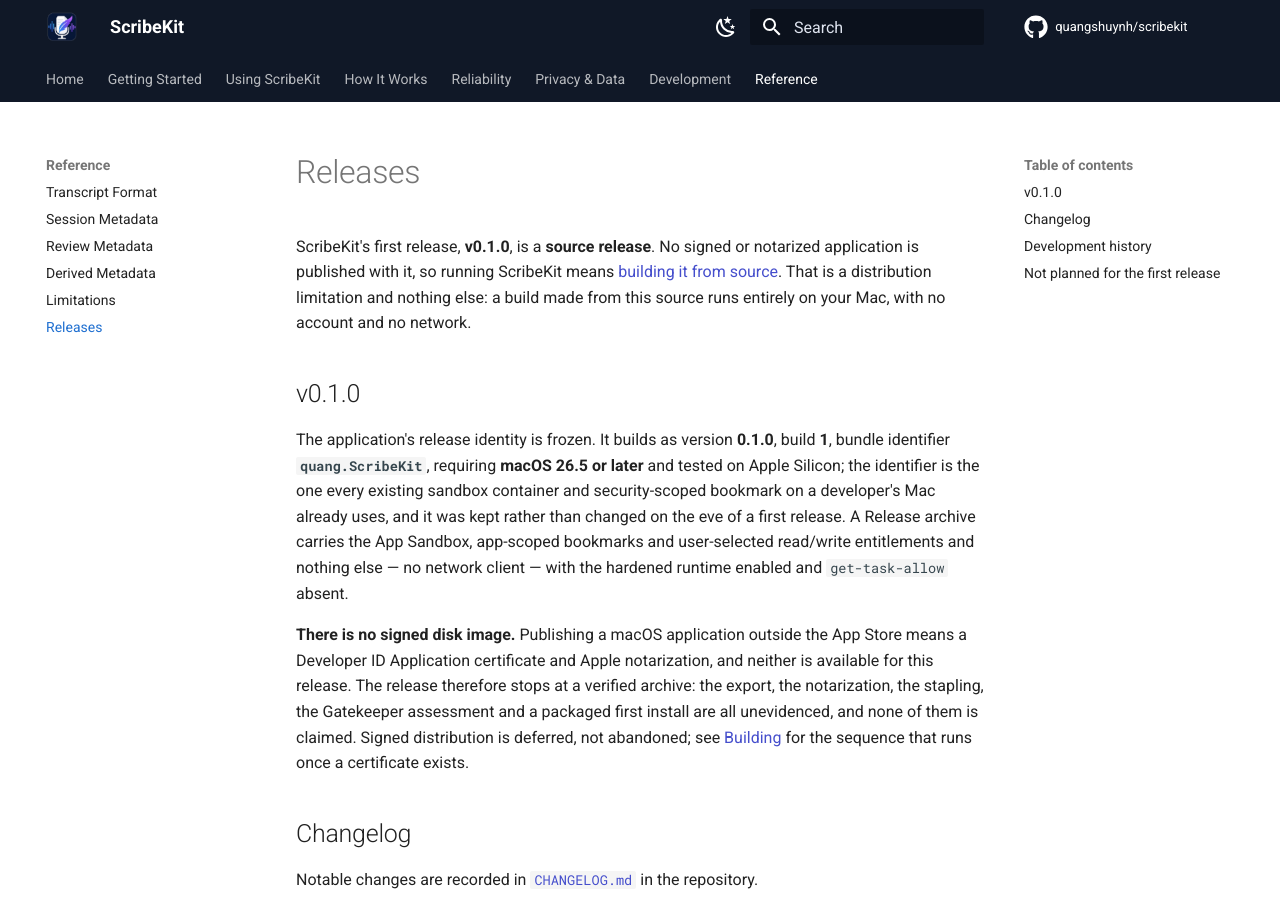
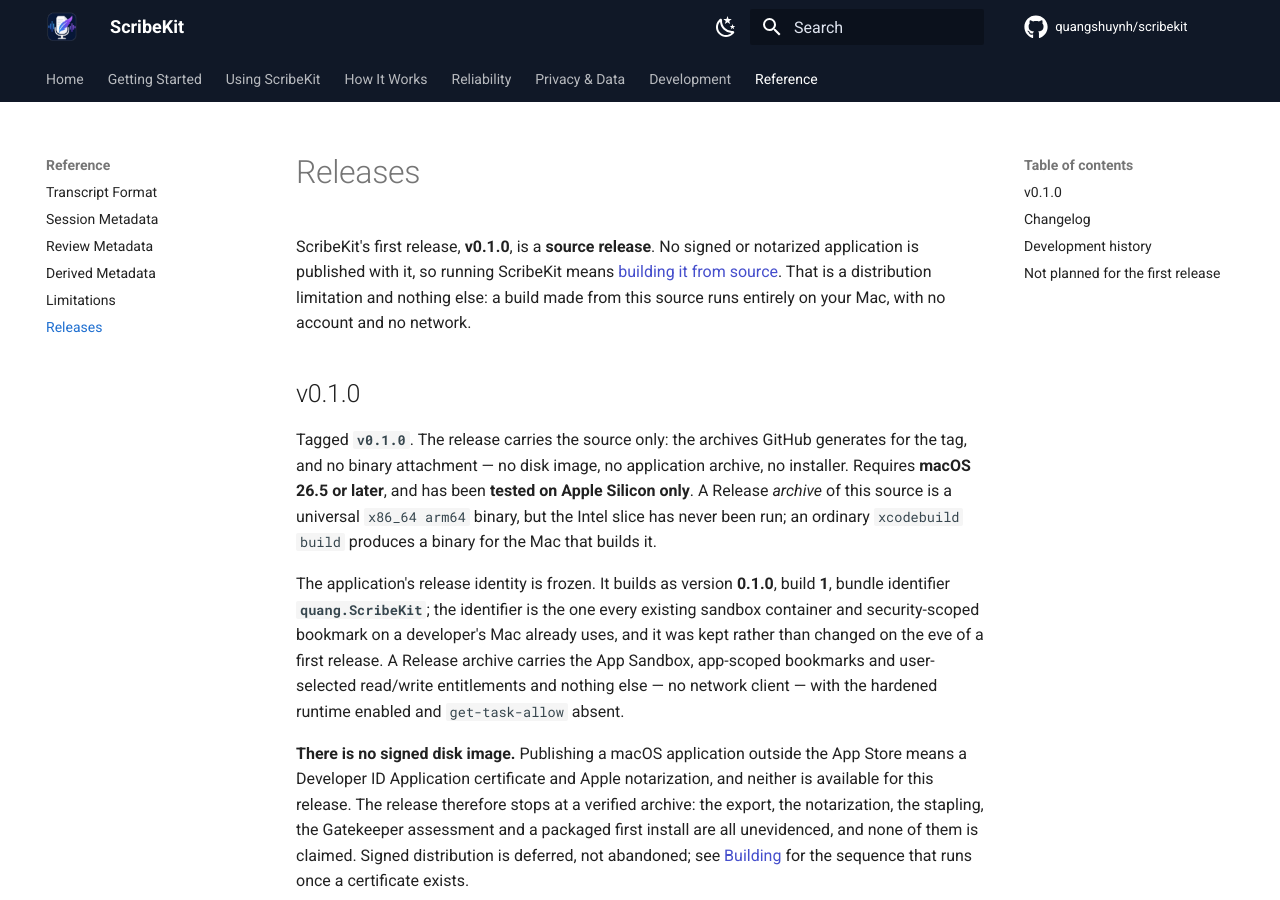
Before and after one commit to quangshuynh/scribekit, an MkDocs documentation site: the page built from docs/reference/releases.md, in a window 1280 px wide and 900 px high. Built offline with MkDocs 1.6.1 and Material for MkDocs 9.7.7, drawn with Linux system fonts in a browser that asks for light colours; comment, search, counter and statistics services are not loaded; some of the changed text lies outside the part shown.

Commit message:
docs: finalize ScribeKit v0.1.0 release metadata

```diff
--- a/docs/reference/releases.md
+++ b/docs/reference/releases.md
@@ -8,9 +8,15 @@ entirely on your Mac, with no account and no network.
 
 ## v0.1.0
 
+Tagged **`v0.1.0`**. The release carries the source only: the archives GitHub
+generates for the tag, and no binary attachment — no disk image, no
+application archive, no installer. Requires **macOS 26.5 or later**, and has
+been **tested on Apple Silicon only**. A Release *archive* of this source is a
+universal `x86_64 arm64` binary, but the Intel slice has never been run; an
+ordinary `xcodebuild build` produces a binary for the Mac that builds it.
+
 The application's release identity is frozen. It builds as version **0.1.0**,
-build **1**, bundle identifier **`quang.ScribeKit`**, requiring **macOS 26.5 or
-later** and tested on Apple Silicon; the identifier is the one every existing
+build **1**, bundle identifier **`quang.ScribeKit`**; the identifier is the one every existing
 sandbox container and security-scoped bookmark on a developer's Mac already
 uses, and it was kept rather than changed on the eve of a first release. A
 Release archive carries the App Sandbox, app-scoped bookmarks and user-selected
@@ -66,6 +72,7 @@ implemented or not — nothing is described here as working before it is.
 | 25 | Release hardening and manual evidence | Done |
 | 26 | Application identity, icon and macOS distribution | Done — distribution deferred |
 | 27 | v0.1.0 source-release presentation | Done |
+| 28 | v0.1.0 release verification and publication | Done |
 
 ## Not planned for the first release
 
```
Also changed, not shown: CHANGELOG.md (+1 -1 lines), CONTEXT.md (+15 -7 lines), README.md (+3 -3 lines), docs/index.md (+5 -4 lines).
